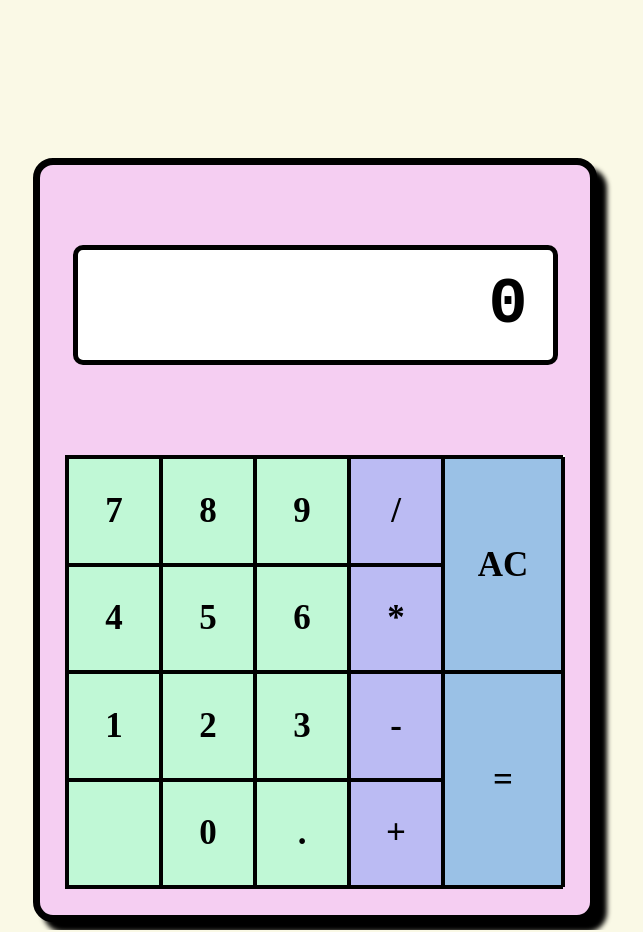
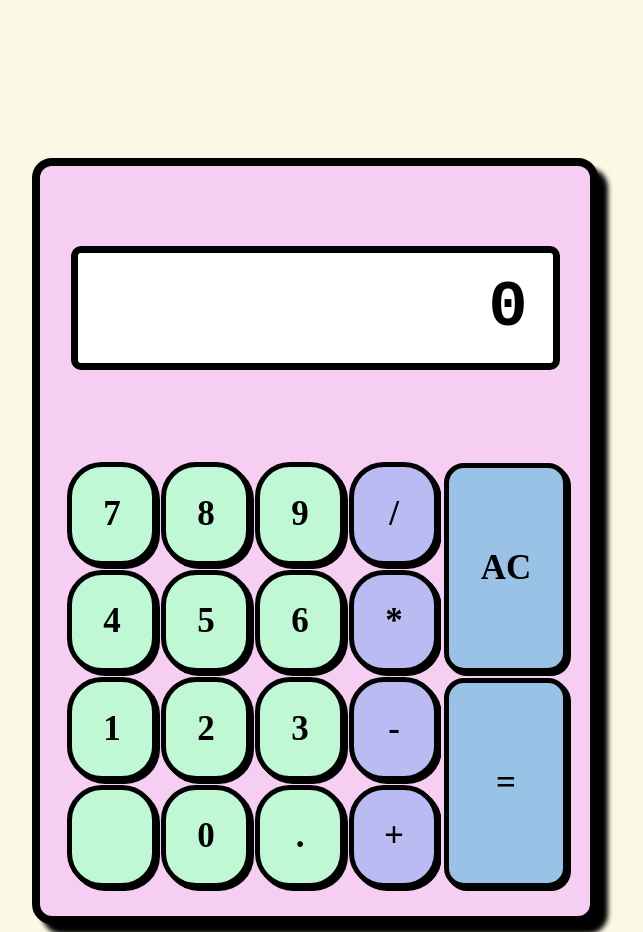
Before and after one commit to LucaDeeken/calculator, a plain HTML site: page index.html in a window 1280 px wide. Shown: the whole page, without its empty margins (325-968 px from the left). Drawn offline with Linux system fonts and the light colour scheme.

Commit message:
change button shape and borders

```diff
--- a/style.css
+++ b/style.css
@@ -12,7 +12,7 @@ body {
     width: 550px;
     background-color: rgb(245, 206, 242);
     margin-top: 150px;
-    border: 7px solid black;
+    border: 8px solid black;
     border-radius: 20px;
     box-shadow: 10px 10px 5px rgba(0,0,0,1);
 
@@ -26,7 +26,7 @@ body {
     margin-top: 80px;
     margin-bottom: 80px;
     padding-right: 25px;
-    border: 5px solid black;
+    border: 7px solid black;
     border-radius: 10px;
     justify-content: right;
     align-items: center;
@@ -37,7 +37,7 @@ body {
 
 #numpad {
     display: flex;
-    background-color:rgb(255, 255, 255);
+    background-color: rgb(245, 206, 242);
     height: 430px;
     width: 500px;
     margin-bottom: 12.5px;
@@ -49,20 +49,22 @@ body {
     flex-wrap: wrap;
     height: 430px;
     width: 376px;
-    background-color:rgb(255, 255, 255);
-    border: 2px solid black;
+    background-color: rgb(245, 206, 242);
 }
 
 #button {
     display: flex;
-    border: 2px solid black;
-    width: 90px;
-    height: 103,5px;
+    border: 5px solid black;
+    width: 80px;
+    height: 93,5px;
     justify-content: center;
     align-items: center;
     font-size: 35px;
     font-weight: bold;
     overflow: hidden;
+    border-radius: 35px;
+    margin: 2px;
+    box-shadow: 3px 3px 0px rgba(0,0,0,1);
 }
 
 
@@ -70,34 +72,38 @@ body {
 #undoAndResult {
 width: 116px;
 height: 430px;
-border: 2px solid black;
-border-left: 0px solid black;
+background-color: rgb(245, 206, 242);
 }
 
 #buttonRight {
     display: flex;
-    height: 211px;
-    width: 116px;
-    border: 2px solid black;
-    border-left: 0px solid black;
-    border-right: 4px solid black;
+    height: 200px;
+    width: 114px;
     justify-content: center;
     align-items: center;
     font-size: 35px;
     font-weight: bold;
+    border-radius: 20px;
+    border: 5px solid black;
+    margin: 3px;
+    margin-bottom: 5px;
+    box-shadow: 3px 3px 0px rgba(0,0,0,1);
 }
 
 #buttonRight2 {
     display: flex;
-    height: 211px;
-    width: 116px;
-    border: 2px solid black;
-    border-left: 0px solid black;
-    border-right: 4px solid black;
+    height: 200px;
+    width: 114px;
     justify-content: center;
     align-items: center;
     font-size: 35px;
     font-weight: bold;
+    border-radius: 20px;
+    border: 5px solid black;
+    margin-top: 5px;
+    margin: 3px;
+    margin-bottom: 0px;
+    box-shadow: 3px 3px 0px rgba(0,0,0,1);
 
 }
 
```
